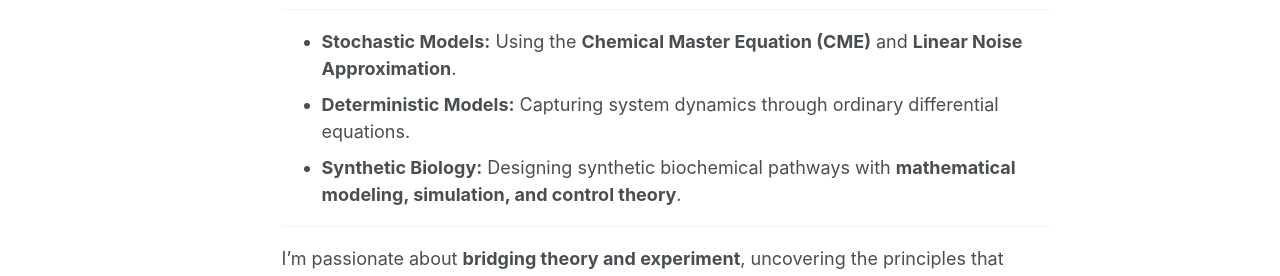
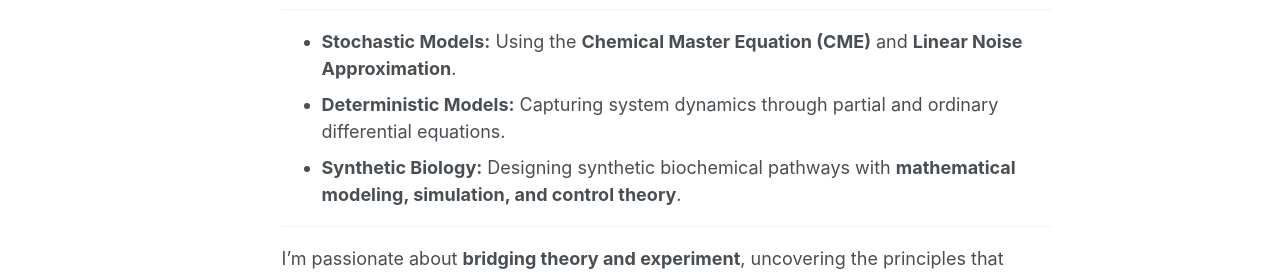
Before and after one commit to jdmarmolejo/jdmarmolejo.github.io, a Jekyll site: the page built from _pages/about.md, in a window 1280 px wide and 1297 px high. Shown: the part 728-1004 px from the top of the window. Built offline with Jekyll 4.4.1, drawn with Linux system fonts in a browser that asks for light colours; some web fonts are replaced; a script bundle is joined from its source files by our own code; library files that are not in the unit come from our copies.

Commit message:
Update about.md

```diff
--- a/_pages/about.md
+++ b/_pages/about.md
@@ -22,7 +22,7 @@ I explore how **mathematical and computational models** can help us understand,
 
 ## Modeling Expertise
 - **Stochastic Models:** Using the **Chemical Master Equation (CME)** and **Linear Noise Approximation**.
-- **Deterministic Models:** Capturing system dynamics through ordinary differential equations.
+- **Deterministic Models:** Capturing system dynamics through partial and ordinary differential equations.
 - **Synthetic Biology:** Designing synthetic biochemical pathways with **mathematical modeling, simulation, and control theory**.
 
 ---
```
